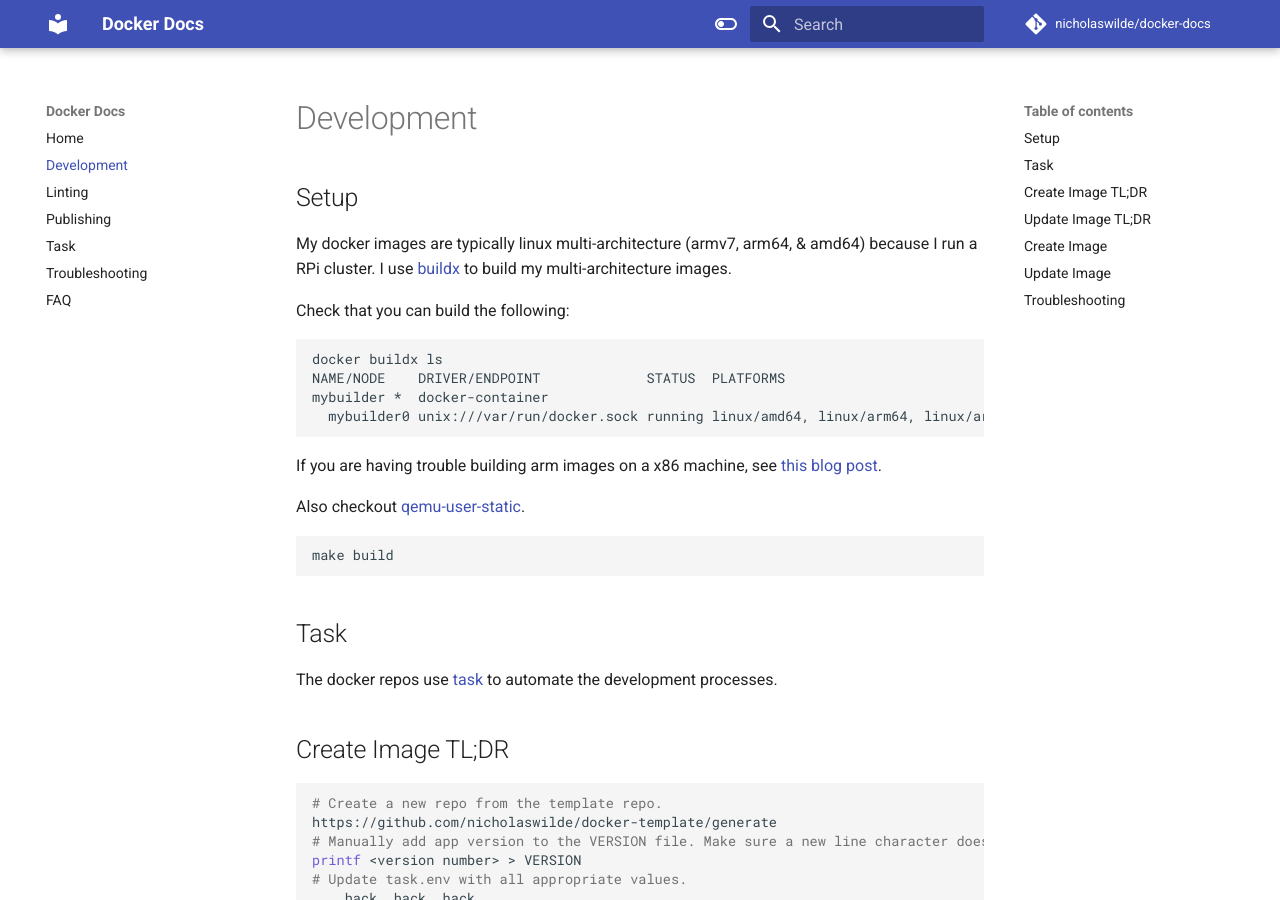
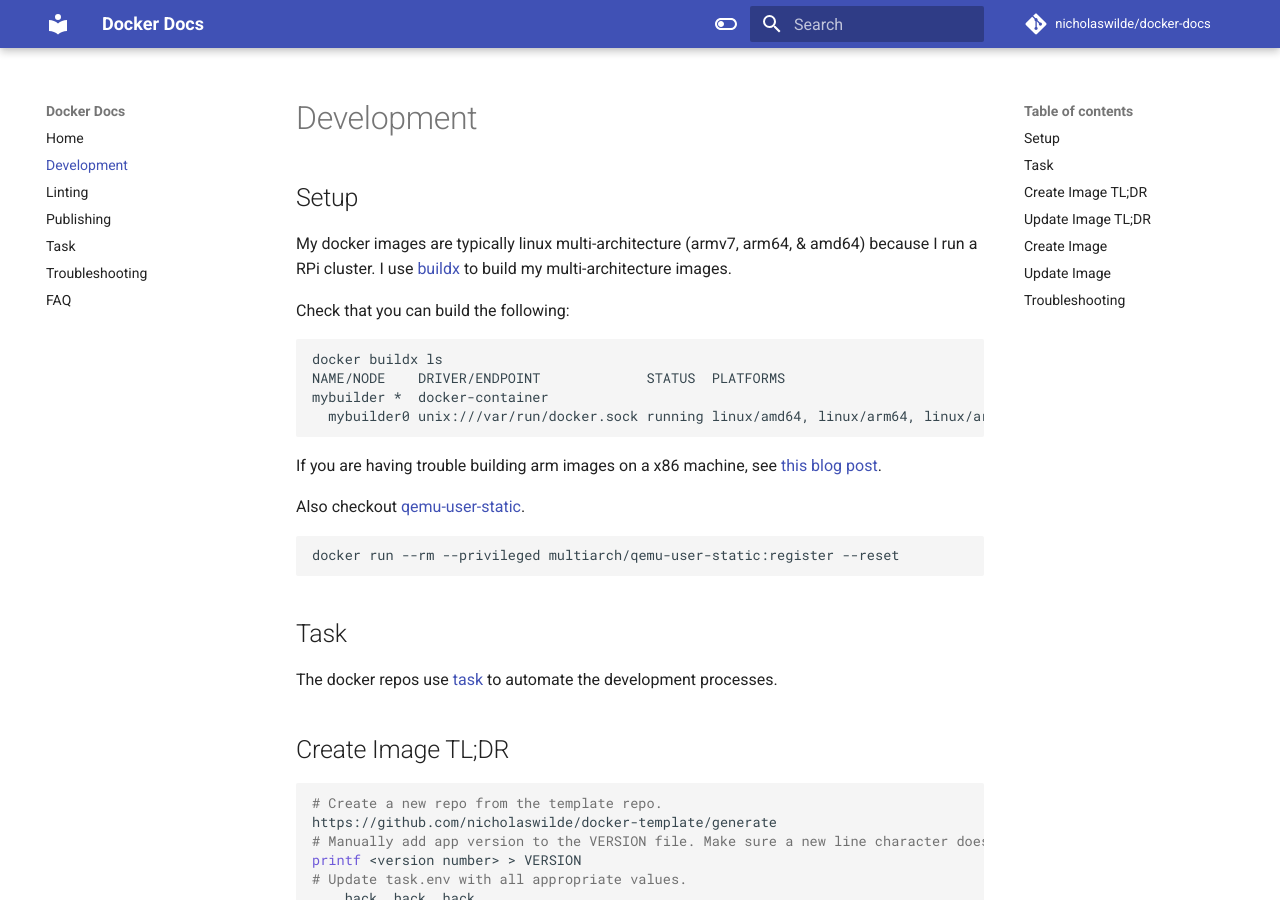
Before and after one commit to nicholaswilde/docker-docs, an MkDocs documentation site: the page built from docs/development.md, in a window 1280 px wide and 900 px high. Built offline with MkDocs 1.6.1 and Material for MkDocs 9.7.7, drawn with Linux system fonts in a browser that asks for light colours; comment, search, counter and statistics services are not loaded.

Commit message:
Add qemu command
Signed-off-by: Nicholas Wilde <ncwilde43@gmail.com>

````diff
--- a/docs/development.md
+++ b/docs/development.md
@@ -23,7 +23,7 @@
 [qemu-user-static](https://github.com/multiarch/qemu-user-static#getting-started).
 
 ```bash
-make build
+docker run --rm --privileged multiarch/qemu-user-static:register --reset
 ```
 
 ## Task
````
